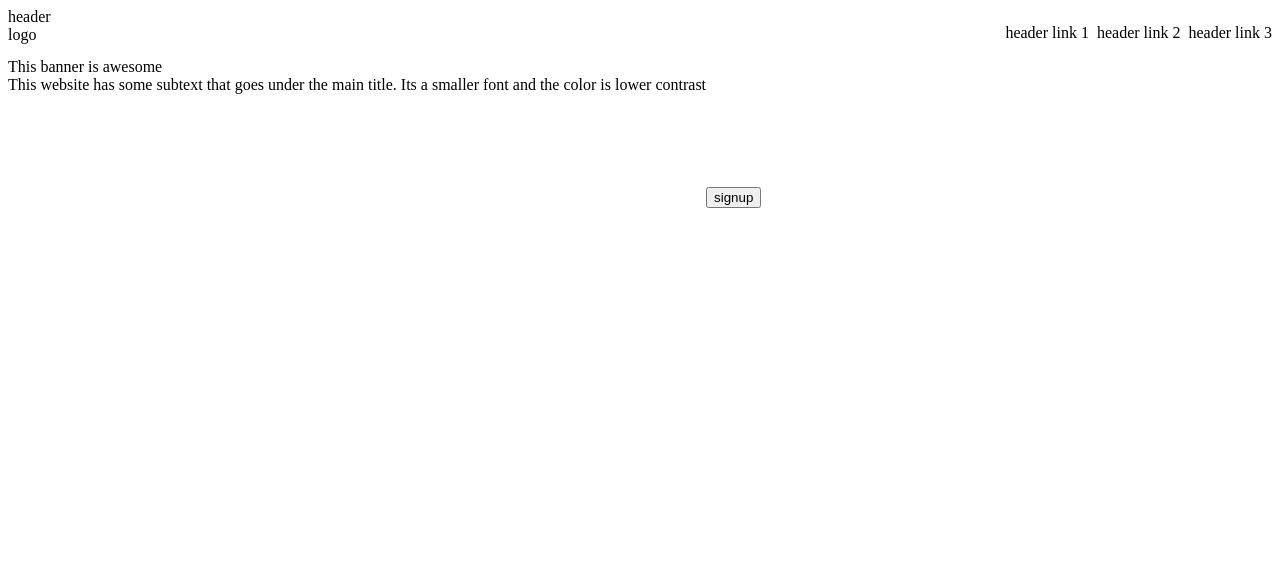
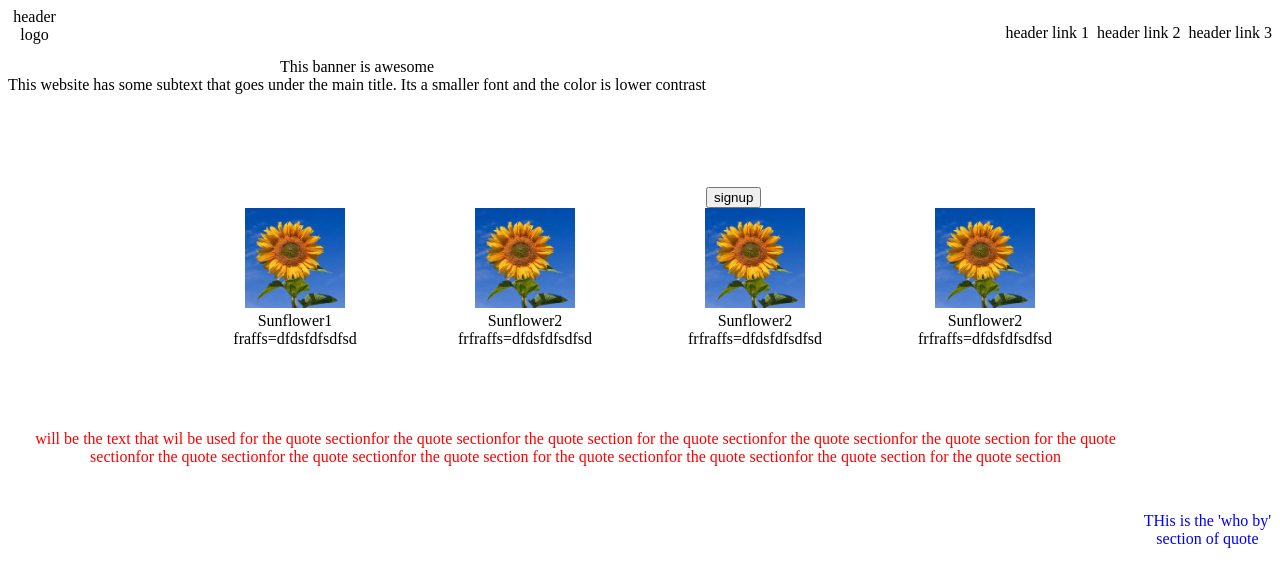
Before and after one commit to AlfreyN/landing-page, a plain HTML site: page index.html in a window 1280 px wide. Drawn offline with Linux system fonts and the light colour scheme.

Commit message:
completed the infoboxes added to appeal and started quote part

```diff
--- a/index.html
+++ b/index.html
@@ -25,12 +25,33 @@
     </div>
 
     <div class="infoboxes">
-
-
+        <div class="boxes">
+            <img src="./imgs/download.jpeg" alt="funflower1">
+            <div class="infotext">Sunflower1 fraffs=dfdsfdfsdfsd</div>
+        </div>
+        <div class="boxes">
+            <img src="./imgs/download.jpeg" alt="funflower2">
+            <div class="infotext">Sunflower2 frfraffs=dfdsfdfsdfsd</div>
+        </div>
+        <div class="boxes">
+            <img src="./imgs/download.jpeg" alt="funflower1">
+            <div class="infotext">Sunflower2 frfraffs=dfdsfdfsdfsd</div>
+        </div>
+        <div class="boxes">
+            <img src="./imgs/download.jpeg" alt="funflower1">
+            <div class="infotext">Sunflower2 frfraffs=dfdsfdfsdfsd</div>
+        </div>
     </div>
 
     <div class="quote">
-
+        <div class="qtext"> will be the text that wil be used
+        for the quote sectionfor the quote sectionfor the quote section
+        for the quote sectionfor the quote sectionfor the quote section
+        for the quote sectionfor the quote sectionfor the quote sectionfor the quote section
+        for the quote sectionfor the quote sectionfor the quote section
+        for the quote section </div>
+        <div class="atext">
+        THis is the 'who by' section of quote</div>
 
     </div>
 
--- a/styles.css
+++ b/styles.css
@@ -1,5 +1,7 @@
-
-
+body {
+    text-align: center;
+}
+/* THis is where the header row begins*/
 .header {
     display: flex;
     flex-direction: row;
@@ -15,30 +17,57 @@ ul {
     align-items: flex-start;
 }
 
-.banner, button {
-    display: flex;
-    justify-content: flex-start;
-    align-self: flex-end;
-}
-
+/* THis is where the banner row begins*/
 .banner {
     display: flex;;
     height: 150px;
 }
 
-.banner img{
+button {
     display: flex;
-    justify-content: flex-end
+    align-self: flex-end;
+    height: fit-content;
+}
+/* THis is where the infoboxes row begins*/
+
+img {
+    width: 100px;
+    height: 100px;
+}
+
+.boxes {
+    max-width: 200px;
 }
 
 .infoboxes{
     display: flex;
-    height: 200px;
+    justify-content: center;
+    gap: 30px;
+
 }
 
+
+
+
+
 .quote{
+    justify-self: center;
     display: flex;
+    justify-content: center;
+    align-items: center;
     height: 200px;
+
+}
+
+.qtext {
+    display: flex;
+    color: red;
+}
+
+.atext {
+    display: flex;
+    align-self: flex-end;
+    color: blue;
 }
 
 .CTA {
```
Also changed, not shown: imgs/download.jpeg (added).
